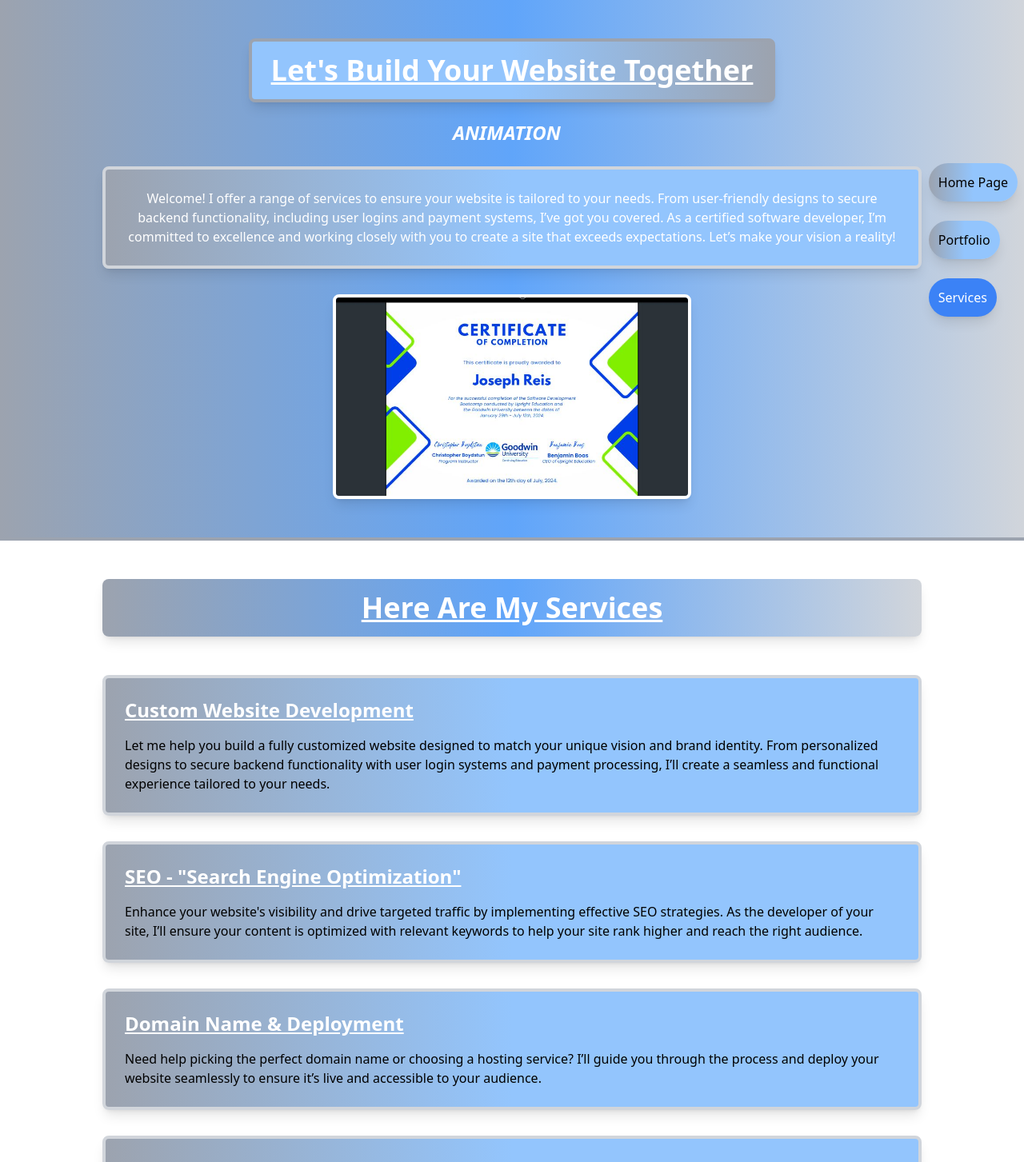
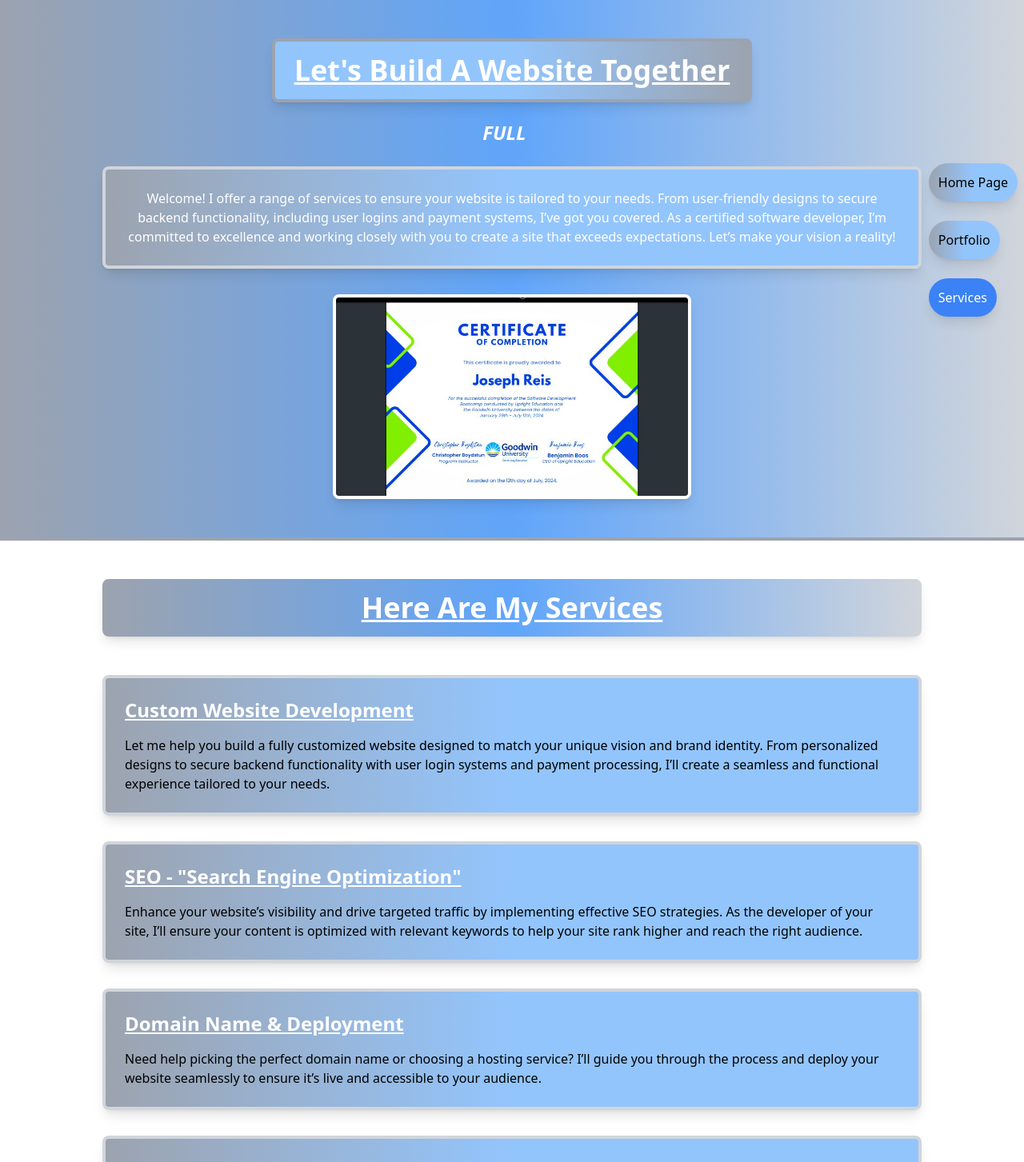
Before and after one commit to JoeR0814/myportfolio, a React (Vite) app: page /Page/ServicesPage in a window 1280 px wide. Shown: the top 1453 px of the page at 80% size. Built offline with nearby package versions, Linux system fonts and the light colour scheme.

Commit message:
finished the services page

```diff
--- a/src/Page/ServicesPage.jsx
+++ b/src/Page/ServicesPage.jsx
@@ -1,113 +1,276 @@
 // import React from 'react';
+// import { TypeAnimation } from 'react-type-animation';
+// import { motion } from 'framer-motion';
 // import Img4 from '../assets/certificate.jpeg';
-// import { TypeAnimation } from 'react-type-animation';
 
-// const ServicesPage = () => {
+// export default function Services() {
 // 	return (
 // 		<>
-// 			<header className=' flex-col md:flex-row justify-center items-center px-6 md:px-32 w-full bg-gradient-to-r from-gray-400 via-blue-400 to-gray-300 text-white pt-12 pb-12 border-4 border-gray-400'>
-// 				<h1 className='text-center text-2xl md:text-4xl font-bold underline rounded-lg text-white shadow-lg py-4 px-6 border-4 border-gray-400 bg-gradient-to-r from-blue-300 via-blue-300 to-gray-400 pt-12 pb-12 '>
+// 			{/* Header Section */}
+// 			<div className='flex flex-col justify-center items-center px-6 md:px-32 w-full bg-gradient-to-r from-gray-400 via-blue-400 to-gray-300 text-white py-12 border-b-4 border-gray-400'>
+// 				<motion.h1
+// 					className='text-center text-4xl font-bold underline rounded-lg text-white shadow-lg py-4 px-6 border-4 border-gray-400 bg-gradient-to-r from-blue-300 via-blue-300 to-gray-400'
+// 					initial={{ opacity: 0, scale: 0.9 }}
+// 					animate={{ opacity: 1, scale: 1 }}
+// 					transition={{ duration: 0.5 }}
+// 				>
 // 					Let's Build Your Website Together
-// 				</h1>
+// 				</motion.h1>
+
 // 				<TypeAnimation
-// 					sequence={[
-// 						'WEB DESIGNER',
-// 						2000,
-// 						'ANIMATION',
-// 						2000,
-// 						'DEPLOYMENT',
-// 						2000,
-// 						'TEAM PLAYER',
-// 						2000,
-// 					]}
+// 					sequence={['WEB DESIGNER', 1000, 'FRIEND', 1000, 'DEVELOPER', 1000]}
 // 					wrapper='div'
 // 					cursor={true}
 // 					repeat={Infinity}
 // 					style={{
-// 						fontSize: '1em',
-// 						paddingLeft: '5px',
+// 						fontSize: '1.5em',
 // 						color: 'white',
 // 						fontWeight: 'bold',
 // 						fontStyle: 'italic',
+// 						marginTop: '20px',
 // 					}}
 // 				/>
-// 				<p className='font-bold text-sm md:text-sm text-center p-4 rounded-lg shadow-lg border-4 border-gray-300 bg-gradient-to-r from-gray-400 via-blue-300 to-blue-300 text-white pt-12 pb-12 '>
-// 					Welcome! I am excited to offer a wide range of services to help your website meet your
-// 					needs. With a strong foundation in both frontend and backend development, I specialize in
-// 					creating user-friendly designs and secure, efficient functionality. Whether you need a
-// 					simple site or a platform with user login systems, password management, and payment
-// 					processing, I have the expertise to make it happen. I am a certified software developer,
-// 					having earned my certification from Goodwin University, and I am committed to delivering
-// 					excellence. When you choose me, you’re not just hiring a web developer—you’re gaining a
-// 					friend who will kee I’ll work closely with you every step of the way to ensure your
-// 					website reflects your vision and exceeds your expectations. Let’s create something
-// 					extraordinary together!
+
+// 				<p className='text-sm md:text-base text-center mt-6 rounded-lg shadow-lg border-4 border-gray-300 bg-gradient-to-r from-gray-400 via-blue-300 to-blue-300 p-6'>
+// 					Welcome! I offer a range of services to ensure your website is tailored to your needs.
+// 					From user-friendly designs to secure backend functionality, including user logins and
+// 					payment systems, I’ve got you covered. As a certified software developer, I’m committed to
+// 					excellence and working closely with you to create a site that exceeds expectations. Let’s
+// 					make your vision a reality!
 // 				</p>
+
 // 				<img
-// 					className=' md:flex-row justify-center items-center px-6 md:px-32 w-full bg-gradient-to-r from-gray-800 via-gray-400 to-gray-800 text-white pt-12 pb-12 border-4 border-white'
+// 					className='mt-8 max-w-xs md:max-w-md rounded-lg shadow-lg border-4 border-white'
 // 					src={Img4}
 // 					alt='Certificate showcasing my credentials'
 // 				/>
-// 			</header>
-// 			<div className='font-bold text-sm md:text-sm text-center p-4 rounded-lg shadow-lg border-4 border-gray-300 bg-gradient-to-r from-gray-400 via-blue-300 to-blue-300 text-white pt-12 pb-12'>
-// 				<h2 className='text-center text-2xl md:text-4xl font-bold underline rounded-lg text-white shadow-lg py-4 px-6 border-4 border-gray-400 bg-gradient-to-r from-blue-300 via-blue-300 to-gray-400 pt-12 pb-12 '>
+// 			</div>
+
+// 			{/* Services Section */}
+// 			<section className='px-6 md:px-32 py-12'>
+// 				<h2 className='text-center text-4xl font-bold underline mb-12 bg-gradient-to-r from-gray-400 via-blue-400 to-gray-300 text-white py-4 px-6 rounded-lg shadow-lg'>
 // 					Here Are My Services
 // 				</h2>
-// 				<div className='font-bold text-sm md:text-sm text-center p-4 rounded-lg shadow-lg border-4 border-gray-300 bg-gradient-to-r from-gray-400 via-blue-300 to-blue-300 text-white pt-12 pb-12'>
-// 					<h3 className='text-center text-2xl md:text-4xl font-bold underline rounded-lg text-white shadow-lg py-4 px-6 border-4 border-gray-400 bg-gradient-to-r from-blue-300 via-blue-300 to-gray-400 pt-12 pb-12 '>
+
+// 				{/* Custom Website Development */}
+// 				<div className='mb-8 p-6 rounded-lg shadow-lg border-4 border-gray-300 bg-gradient-to-r from-gray-400 via-blue-300 to-blue-300'>
+// 					<h3 className='text-2xl font-bold underline text-white mb-4'>
 // 						Custom Website Development
 // 					</h3>
 // 					<p>
 // 						Let me help you build a fully customized website designed to match your unique vision
-// 						and brand identity. Whether you're looking for a personalized design or need a secure
-// 						backend with user login systems and payment options, I can create a seamless experience
-// 						that meets both your aesthetic and functional requirements.
+// 						and brand identity. From personalized designs to secure backend functionality with user
+// 						login systems and payment processing, I’ll create a seamless and functional experience
+// 						tailored to your needs.
 // 					</p>
 // 				</div>
-// 				<div className='text-center text-2xl md:text-4xl font-bold rounded-lg text-white shadow-lg py-4 px-6 border-4 border-gray-400 bg-gradient-to-r from-blue-300 via-blue-300 to-gray-400 pt-12 pb-12'>
-// 					<h3 className='text-center text-2xl md:text-4xl font-bold underline rounded-lg text-white shadow-lg py-4 px-6 border-4 border-gray-400 bg-gradient-to-r from-blue-300 via-blue-300 to-gray-400 pt-12 pb-12'>
+
+// 				{/* SEO Optimization */}
+// 				<div className='mb-8 p-6 rounded-lg shadow-lg border-4 border-gray-300 bg-gradient-to-r from-gray-400 via-blue-300 to-blue-300'>
+// 					<h3 className='text-2xl font-bold underline text-white mb-4'>
 // 						SEO - "Search Engine Optimization"
 // 					</h3>
 // 					<p>
 // 						Enhance your website's visibility and drive targeted traffic by implementing effective
 // 						SEO strategies. As the developer of your site, I’ll ensure your content is optimized
-// 						with relevant keywords and best practices, helping your site rank higher on search
-// 						engines and reach the right audience.
+// 						with relevant keywords to help your site rank higher and reach the right audience.
 // 					</p>
 // 				</div>
-// 				<div>
-// 					<h3 className='text-center text-2xl md:text-4xl font-bold underline rounded-lg text-white shadow-lg py-4 px-6 border-4 border-gray-400 bg-gradient-to-r from-blue-300 via-blue-300 to-gray-400 pt-12 pb-12'>
-// 						Domain Name & Deployment
-// 					</h3>
+
+// 				{/* Domain Name & Deployment */}
+// 				<div className='mb-8 p-6 rounded-lg shadow-lg border-4 border-gray-300 bg-gradient-to-r from-gray-400 via-blue-300 to-blue-300'>
+// 					<h3 className='text-2xl font-bold underline text-white mb-4'>Domain Name & Deployment</h3>
 // 					<p>
-// 						If you need assistance selecting the perfect domain name for your website, I’ll be happy
-// 						to guide you in the right direction. Additionally, if you’re unsure about which hosting
-// 						service to use, I’m here to help you choose the best option and deploy your site
-// 						seamlessly..
+// 						Need help picking the perfect domain name or choosing a hosting service? I’ll guide you
+// 						through the process and deploy your website seamlessly to ensure it’s live and
+// 						accessible to your audience.
 // 					</p>
 // 				</div>
-// 				<div>
-// 					<h3 className='font-bold text-sm md:text-sm text-center p-4 rounded-lg shadow-lg border-4 border-gray-300 bg-gradient-to-r from-gray-400 via-blue-300 to-blue-300 text-white pt-12 pb-12'>
+
+// 				{/* Updates, Bug Fixes, and Maintenance */}
+// 				<div className='p-6 rounded-lg shadow-lg border-4 border-gray-300 bg-gradient-to-r from-gray-400 via-blue-300 to-blue-300'>
+// 					<h3 className='text-2xl font-bold underline text-white mb-4'>
 // 						Updates, Bug Fixes, and Maintenance
 // 					</h3>
 // 					<p>
-// 						Whether you have an existing website that needs updates, fixes, or a complete redesign,
-// 						I’m here to help. If I built your website in the past, I’ll gladly provide ongoing
-// 						updates and improvements at a fair and reasonable price. My goal is to ensure your
-// 						website remains up-to-date, functional, and aligned with your vision.
+// 						Have an existing website that needs updates, fixes, or a complete redesign? I’m here to
+// 						help. If I built your site in the past, I’ll provide updates and improvements at a fair
+// 						price to ensure it stays functional and aligned with your vision.
 // 					</p>
 // 				</div>
-// 			</div>
+// 			</section>
 // 		</>
 // 	);
+// }
+
+// import React, { useState } from 'react';
+// import { TypeAnimation } from 'react-type-animation';
+// import { motion } from 'framer-motion';
+// import Img4 from '../assets/certificate.jpeg';
+
+// const skills = [
+// 	{
+// 		title: 'Custom Website Development',
+// 		content:
+// 			'Let me help you build a fully customized website designed to match your unique vision and brand identity. From personalized designs to secure backend functionality with user login systems and payment processing, I’ll create a seamless and functional experience tailored to your needs.',
+// 	},
+// 	{
+// 		title: 'SEO - "Search Engine Optimization"',
+// 		content:
+// 			"Enhance your website's visibility and drive targeted traffic by implementing effective SEO strategies. As the developer of your site, I’ll ensure your content is optimized with relevant keywords to help your site rank higher and reach the right audience.",
+// 	},
+// 	{
+// 		title: 'Domain Name & Deployment',
+// 		content:
+// 			'Need help picking the perfect domain name or choosing a hosting service? I’ll guide you through the process and deploy your website seamlessly to ensure it’s live and accessible to your audience.',
+// 	},
+// 	{
+// 		title: 'Updates, Bug Fixes, and Maintenance',
+// 		content:
+// 			'Have an existing website that needs updates, fixes, or a complete redesign? I’m here to help. If I built your site in the past, I’ll provide updates and improvements at a fair price to ensure it stays functional and aligned with your vision.',
+// 	},
+// ];
+
+// // Animation Variants
+// const serviceAnimation = {
+// 	hidden: { opacity: 0, x: -100 },
+// 	visible: { opacity: 1, x: 0 },
 // };
-// export default ServicesPage;
 
+// export default function Services() {
+// 	return (
+// 		<>
+// 			{/* Header Section */}
+// 			<div className='flex flex-col justify-center items-center px-6 md:px-32 w-full bg-gradient-to-r from-gray-400 via-blue-400 to-gray-300 text-white py-12 border-b-4 border-gray-400'>
+// 				<motion.h1
+// 					className='text-center text-4xl font-bold underline rounded-lg text-white shadow-lg py-4 px-6 border-4 border-gray-400 bg-gradient-to-r from-blue-300 via-blue-300 to-gray-400'
+// 					initial={{ opacity: 0, scale: 0.9 }}
+// 					animate={{ opacity: 1, scale: 1 }}
+// 					transition={{ duration: 3 }}
+// 				>
+// 					Let's Build A Website Together
+// 				</motion.h1>
+
+// 				<TypeAnimation
+// 					sequence={['FUN THINGS', 1000, 'I CAN DO', 1000, 'AS A DEVELOPER', 1000]}
+// 					wrapper='div'
+// 					cursor={true}
+// 					repeat={Infinity}
+// 					style={{
+// 						fontSize: '1.5em',
+// 						color: 'white',
+// 						fontWeight: 'bold',
+// 						fontStyle: 'italic',
+// 						marginTop: '20px',
+// 					}}
+// 				/>
+
+// 				<p className='text-sm md:text-base text-center mt-6 rounded-lg shadow-lg border-4 border-gray-300 bg-gradient-to-r from-gray-400 via-blue-300 to-blue-300 p-6'>
+// 					Welcome! I offer a range of services to ensure your website is tailored to your needs.
+// 					From user-friendly designs to secure backend functionality, including user logins and
+// 					payment systems, I’ve got you covered. As a certified software developer, I’m committed to
+// 					excellence and working closely with you to create a site that exceeds expectations. Let’s
+// 					make your vision a reality!
+// 				</p>
+
+// 				<img
+// 					className='mt-8 max-w-xs md:max-w-md rounded-lg shadow-lg border-4 border-white'
+// 					src={Img4}
+// 					alt='Certificate showcasing my credentials'
+// 				/>
+// 			</div>
+
+// 			{/* Services Section */}
+// 			<section className='px-6 md:px-32 py-12'>
+// 				<h2 className='text-center text-4xl font-bold underline mb-12 bg-gradient-to-r from-gray-400 via-blue-400 to-gray-300 text-white py-4 px-6 rounded-lg shadow-lg'>
+// 					Here Are My Services
+// 				</h2>
+
+// 				{/* Render Skills */}
+// 				{skills.map((skill, index) => (
+// 					<motion.div
+// 						key={index}
+// 						className='mb-8 p-6 rounded-lg shadow-lg border-4 border-gray-300 bg-gradient-to-r from-gray-400 via-blue-300 to-blue-300'
+// 						initial='hidden'
+// 						animate='visible'
+// 						variants={serviceAnimation}
+// 						transition={{ duration: 0.5, delay: index * 0.2 }}
+// 					>
+// 						<h3 className='text-2xl font-bold underline text-white mb-4'>{skill.title}</h3>
+// 						<p>{skill.content}</p>
+// 					</motion.div>
+// 				))}
+// 			</section>
+// 		</>
+// 	);
+// }
+
+import React, { useEffect, useRef, useState } from 'react';
 import { TypeAnimation } from 'react-type-animation';
-import { motion } from 'framer-motion';
+import { motion, useAnimation } from 'framer-motion';
 import Img4 from '../assets/certificate.jpeg';
 
 export default function Services() {
+	// Data for services
+	const services = [
+		{
+			id: 'customWebsite',
+			title: 'Custom Website Development',
+			content:
+				'Let me help you build a fully customized website designed to match your unique vision and brand identity. From personalized designs to secure backend functionality with user login systems and payment processing, I’ll create a seamless and functional experience tailored to your needs.',
+		},
+		{
+			id: 'seo',
+			title: 'SEO - "Search Engine Optimization"',
+			content:
+				'Enhance your website’s visibility and drive targeted traffic by implementing effective SEO strategies. As the developer of your site, I’ll ensure your content is optimized with relevant keywords to help your site rank higher and reach the right audience.',
+		},
+		{
+			id: 'domainDeployment',
+			title: 'Domain Name & Deployment',
+			content:
+				'Need help picking the perfect domain name or choosing a hosting service? I’ll guide you through the process and deploy your website seamlessly to ensure it’s live and accessible to your audience.',
+		},
+		{
+			id: 'updatesMaintenance',
+			title: 'Updates, Bug Fixes, and Maintenance',
+			content:
+				'Have an existing website that needs updates, fixes, or a complete redesign? I’m here to help. If I built your site in the past, I’ll provide updates and improvements at a fair price to ensure it stays functional and aligned with your vision.',
+		},
+	];
+
+	// State to track which sections are visible
+	const [isVisible, setIsVisible] = useState({});
+	const sectionRefs = useRef([]);
+
+	useEffect(() => {
+		const observer = new IntersectionObserver(
+			(entries) => {
+				entries.forEach((entry) => {
+					if (entry.isIntersecting) {
+						setIsVisible((prev) => ({
+							...prev,
+							[entry.target.id]: true,
+						}));
+					}
+				});
+			},
+			{ threshold: 0.2 },
+		);
+
+		// Observe all sections
+		sectionRefs.current.forEach((section) => {
+			if (section) observer.observe(section);
+		});
+
+		return () => observer.disconnect();
+	}, []);
+
+	const fadeInVariant = {
+		hidden: { opacity: 0, y: 50 },
+		visible: { opacity: 1, y: 0, transition: { duration: 0.6 } },
+	};
+
 	return (
 		<>
 			{/* Header Section */}
@@ -116,22 +279,13 @@ export default function Services() {
 					className='text-center text-4xl font-bold underline rounded-lg text-white shadow-lg py-4 px-6 border-4 border-gray-400 bg-gradient-to-r from-blue-300 via-blue-300 to-gray-400'
 					initial={{ opacity: 0, scale: 0.9 }}
 					animate={{ opacity: 1, scale: 1 }}
-					transition={{ duration: 0.5 }}
+					transition={{ duration: 1 }}
 				>
-					Let's Build Your Website Together
+					Let's Build A Website Together
 				</motion.h1>
 
 				<TypeAnimation
-					sequence={[
-						'WEB DESIGNER',
-						2000,
-						'ANIMATION',
-						2000,
-						'DEPLOYMENT',
-						2000,
-						'TEAM PLAYER',
-						2000,
-					]}
+					sequence={['WEB DEVELOPER', 1000, 'UI/UX DESIGNER ', 1000, 'FULL STACK DEVELOPER', 1000]}
 					wrapper='div'
 					cursor={true}
 					repeat={Infinity}
@@ -165,52 +319,21 @@ export default function Services() {
 					Here Are My Services
 				</h2>
 
-				{/* Custom Website Development */}
-				<div className='mb-8 p-6 rounded-lg shadow-lg border-4 border-gray-300 bg-gradient-to-r from-gray-400 via-blue-300 to-blue-300'>
-					<h3 className='text-2xl font-bold underline text-white mb-4'>
-						Custom Website Development
-					</h3>
-					<p>
-						Let me help you build a fully customized website designed to match your unique vision
-						and brand identity. From personalized designs to secure backend functionality with user
-						login systems and payment processing, I’ll create a seamless and functional experience
-						tailored to your needs.
-					</p>
-				</div>
-
-				{/* SEO Optimization */}
-				<div className='mb-8 p-6 rounded-lg shadow-lg border-4 border-gray-300 bg-gradient-to-r from-gray-400 via-blue-300 to-blue-300'>
-					<h3 className='text-2xl font-bold underline text-white mb-4'>
-						SEO - "Search Engine Optimization"
-					</h3>
-					<p>
-						Enhance your website's visibility and drive targeted traffic by implementing effective
-						SEO strategies. As the developer of your site, I’ll ensure your content is optimized
-						with relevant keywords to help your site rank higher and reach the right audience.
-					</p>
-				</div>
-
-				{/* Domain Name & Deployment */}
-				<div className='mb-8 p-6 rounded-lg shadow-lg border-4 border-gray-300 bg-gradient-to-r from-gray-400 via-blue-300 to-blue-300'>
-					<h3 className='text-2xl font-bold underline text-white mb-4'>Domain Name & Deployment</h3>
-					<p>
-						Need help picking the perfect domain name or choosing a hosting service? I’ll guide you
-						through the process and deploy your website seamlessly to ensure it’s live and
-						accessible to your audience.
-					</p>
-				</div>
-
-				{/* Updates, Bug Fixes, and Maintenance */}
-				<div className='p-6 rounded-lg shadow-lg border-4 border-gray-300 bg-gradient-to-r from-gray-400 via-blue-300 to-blue-300'>
-					<h3 className='text-2xl font-bold underline text-white mb-4'>
-						Updates, Bug Fixes, and Maintenance
-					</h3>
-					<p>
-						Have an existing website that needs updates, fixes, or a complete redesign? I’m here to
-						help. If I built your site in the past, I’ll provide updates and improvements at a fair
-						price to ensure it stays functional and aligned with your vision.
-					</p>
-				</div>
+				{/* Service Cards */}
+				{services.map(({ id, title, content }, index) => (
+					<motion.div
+						key={id}
+						id={id}
+						ref={(el) => (sectionRefs.current[index] = el)}
+						variants={fadeInVariant}
+						initial='hidden'
+						animate={isVisible[id] ? 'visible' : 'hidden'}
+						className='mb-8 p-6 rounded-lg shadow-lg border-4 border-gray-300 bg-gradient-to-r from-gray-400 via-blue-300 to-blue-300'
+					>
+						<h3 className='text-2xl font-bold underline text-white mb-4'>{title}</h3>
+						<p>{content}</p>
+					</motion.div>
+				))}
 			</section>
 		</>
 	);
```
Also changed, not shown: src/assets/index.html (added).
